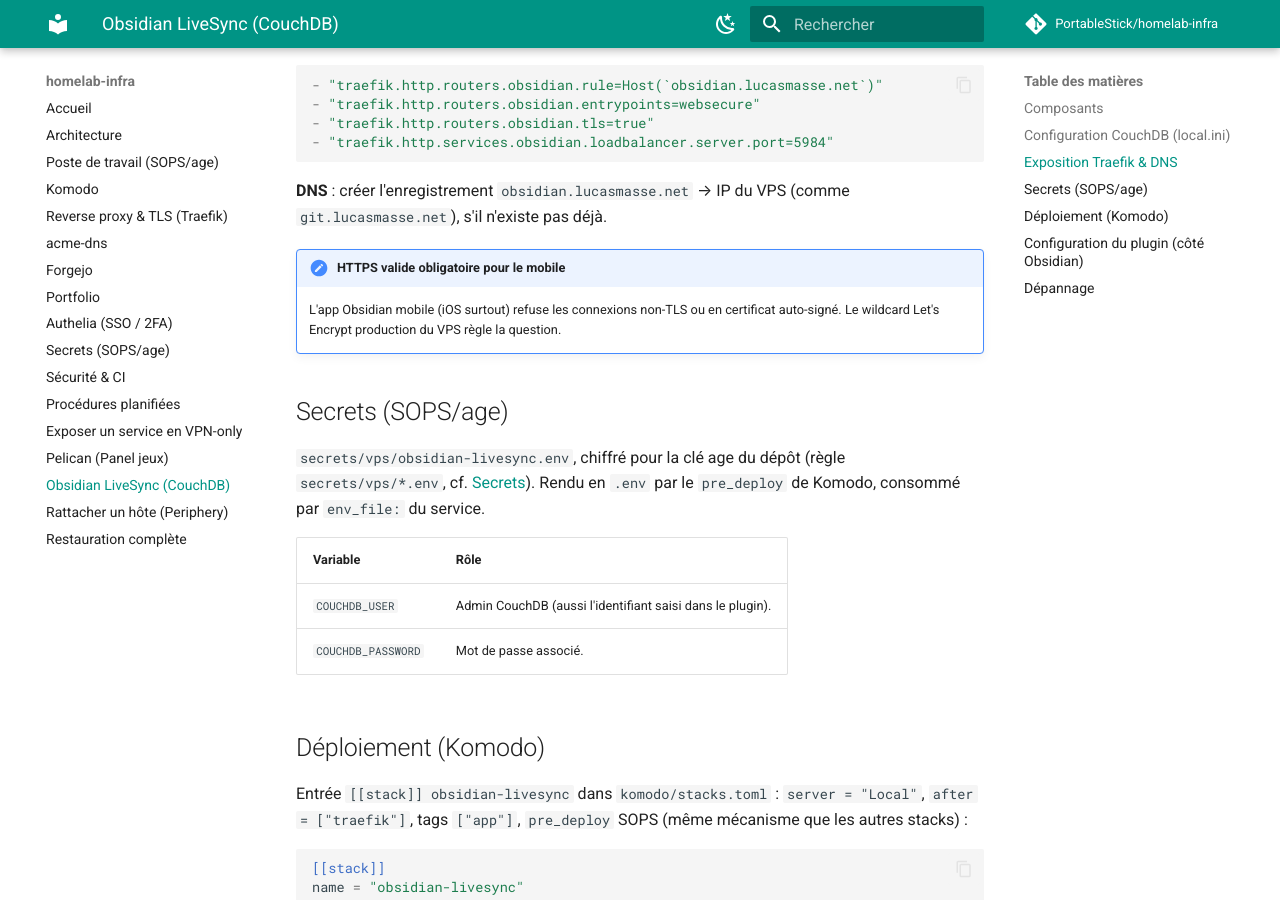
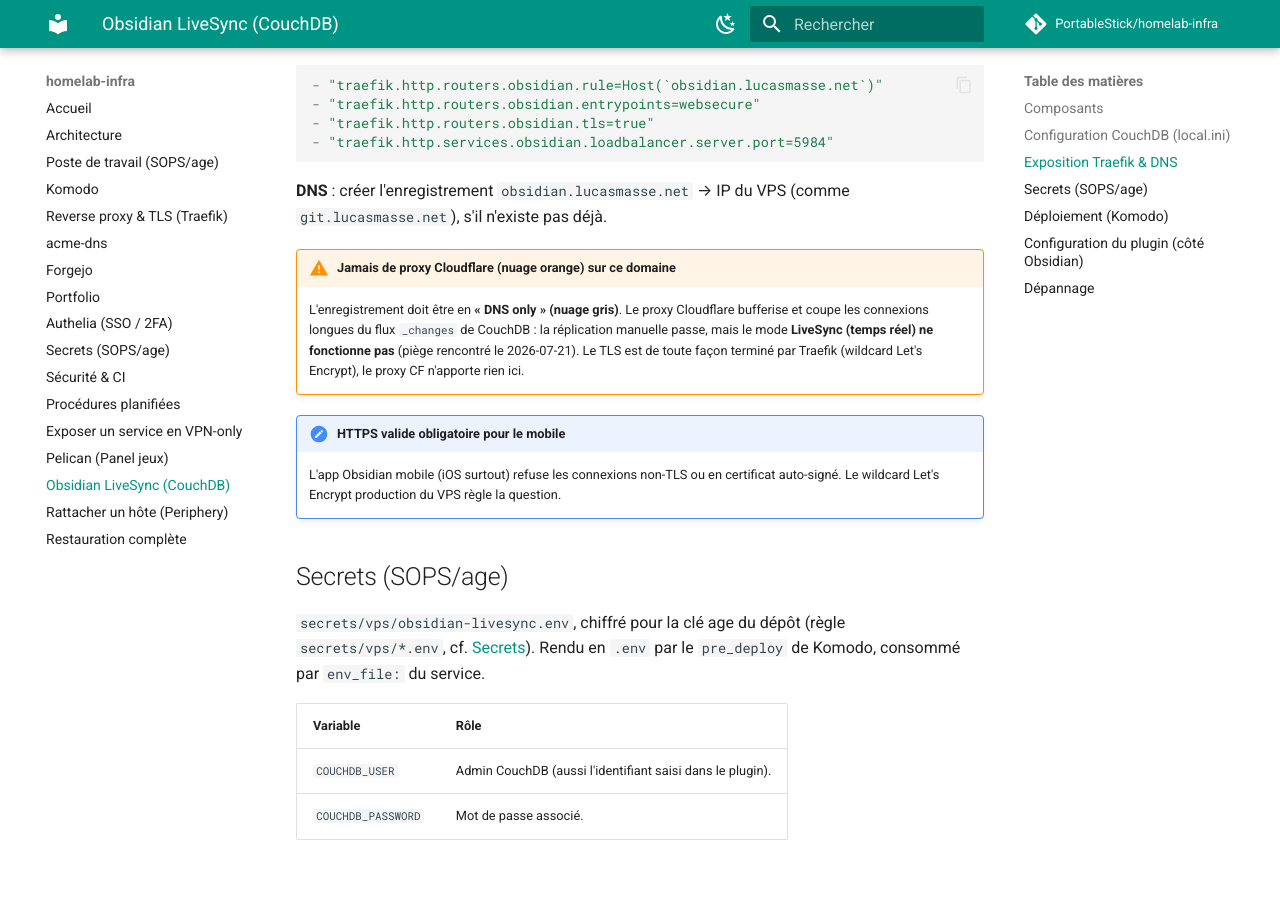
Before and after one commit to PortableStick/homelab-infra, an MkDocs documentation site: the page built from docs/obsidian-livesync.md, in a window 1280 px wide and 900 px high, scrolled down 1758 px. Built offline with MkDocs 1.6.1 and Material for MkDocs 9.7.7, drawn with Linux system fonts in a browser that asks for light colours; comment, search, counter and statistics services are not loaded; some of the changed text lies outside the part shown.

Commit message:
docs(obsidian-livesync): proxy Cloudflare interdit (casse le flux _changes du LiveSync)

```diff
--- a/docs/obsidian-livesync.md
+++ b/docs/obsidian-livesync.md
@@ -68,6 +68,12 @@
 **DNS** : créer l'enregistrement `obsidian.lucasmasse.net` → IP du VPS (comme `git.lucasmasse.net`),
 s'il n'existe pas déjà.
 
+!!! warning "Jamais de proxy Cloudflare (nuage orange) sur ce domaine"
+    L'enregistrement doit être en **« DNS only » (nuage gris)**. Le proxy Cloudflare bufferise et coupe
+    les connexions longues du flux `_changes` de CouchDB : la réplication manuelle passe, mais le mode
+    **LiveSync (temps réel) ne fonctionne pas** (piège rencontré le 2026-07-21). Le TLS est de toute
+    façon terminé par Traefik (wildcard Let's Encrypt), le proxy CF n'apporte rien ici.
+
 !!! note "HTTPS valide obligatoire pour le mobile"
     L'app Obsidian mobile (iOS surtout) refuse les connexions non-TLS ou en certificat auto-signé.
     Le wildcard Let's Encrypt production du VPS règle la question.
@@ -122,6 +128,7 @@
 | Symptôme | Cause probable | Correctif |
 | --- | --- | --- |
 | `401 Unauthorized` sur tout | Normal sans credentials (`require_valid_user`) | S'authentifier ; vérifier `COUCHDB_USER`/`COUCHDB_PASSWORD` du `.env` rendu |
+| Réplication manuelle OK mais **LiveSync (temps réel) muet** | Proxy Cloudflare (nuage orange) devant le domaine — il casse le flux `_changes` (les logs CouchDB montrent des IP clientes Cloudflare `104.x`/`172.x`) | Passer l'enregistrement DNS en **DNS only** (nuage gris) |
 | Le plugin ne se connecte pas depuis le mobile mais OK sur PC | CORS : origine `capacitor://localhost` manquante | Vérifier la section `[cors]` de `local.ini` et que le fichier est bien monté |
 | « Check database configuration » signale des réglages manquants | `local.ini` non monté ou modifié | Vérifier le bind mount `./local.ini:/opt/couchdb/etc/local.d/local.ini:ro` puis redéployer |
 | Erreurs sur gros fichiers / timeouts de sync | Limites de taille trop basses | `max_document_size` / `max_http_request_size` dans `local.ini` |
```
